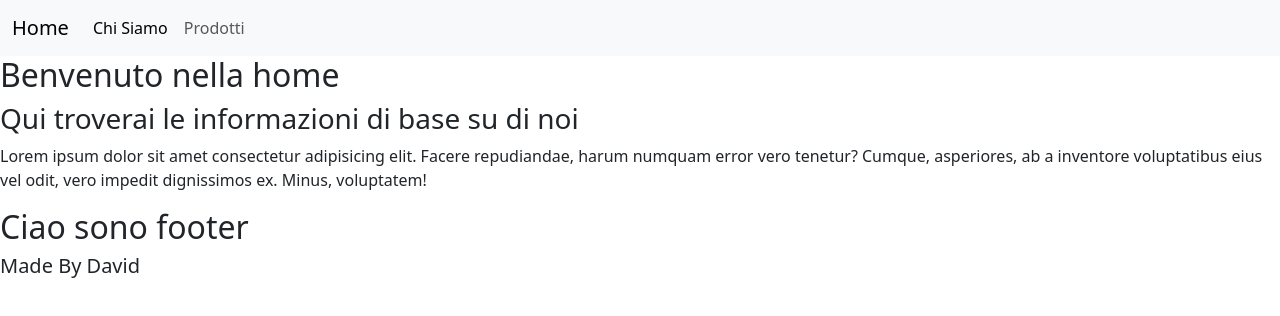
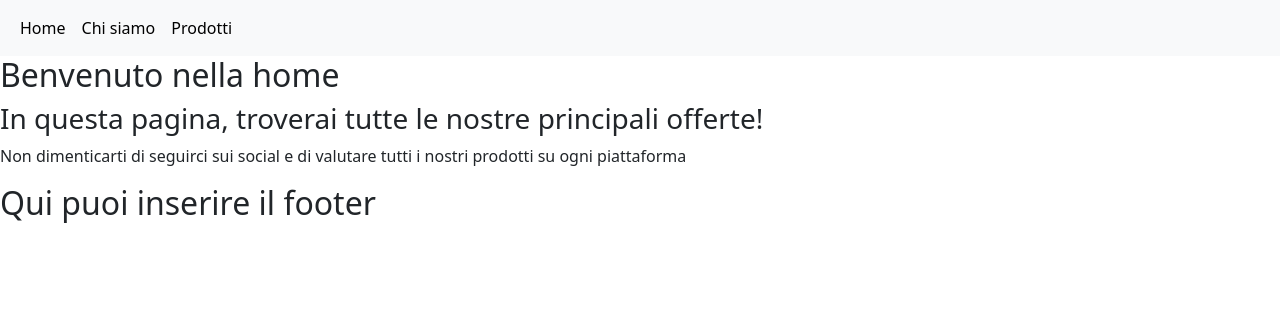
Before and after one commit to DavidZarfati/react-router, a React (Vite) app: page / in a window 1280 px wide. Shown: the top 316 px of the page. Built offline with nearby package versions, Linux system fonts and the light colour scheme.

Commit message:
miglioramento Navbar

```diff
--- a/src/components/Footer.jsx
+++ b/src/components/Footer.jsx
@@ -1,8 +1,7 @@
 export default function Footer() {
     return (
         <>
-            <h2>Ciao sono footer</h2>
-            <h5>Made By David</h5>
+            <h2>Qui puoi inserire il footer</h2>
         </>
     )
 }
--- a/src/components/Header.jsx
+++ b/src/components/Header.jsx
@@ -16,29 +16,21 @@ export default function Header() {
 
     return (
         <header>
-            {/* <ul>
-                {navLinks.map((link, index) => (
-                    <li key={index}>
-                        <a href={link.path}> {link.title}</a>
-                    </li>
-                ))}
-            </ul> */}
             <nav className="navbar navbar-expand-lg bg-body-tertiary">
                 <div className="container-fluid">
-                    <a className="navbar-brand" href="/">Home</a>
                     <button className="navbar-toggler" type="button" data-bs-toggle="collapse" data-bs-target="#navbarSupportedContent" aria-controls="navbarSupportedContent" aria-expanded="false" aria-label="Toggle navigation">
                         <span className="navbar-toggler-icon"></span>
                     </button>
                     <div className="collapse navbar-collapse" id="navbarSupportedContent">
                         <ul className="navbar-nav me-auto mb-2 mb-lg-0">
-                            <li className="nav-item">
-                                <a className="nav-link active" aria-current="page" href="/chi-siamo">Chi Siamo</a>
-                            </li>
-                            <li className="nav-item">
-                                <a className="nav-link" href="/prodotti">Prodotti</a>
-                            </li>
+                            {navLinks.map((link, index) => (
+                                <li key={index} className="nav-item">
+                                    <a className="nav-link active" aria-current="page" href={link.path}>{link.title}</a>
+                                </li>
+                            ))}
                         </ul>
                     </div>
+
                 </div>
             </nav>
         </header>
--- a/src/pages/Home.jsx
+++ b/src/pages/Home.jsx
@@ -3,8 +3,8 @@ export default function Home() {
     return (
         <>
             <h2>Benvenuto nella home</h2>
-            <h3>Qui troverai le informazioni di base su di noi</h3>
-            <p>Lorem ipsum dolor sit amet consectetur adipisicing elit. Facere repudiandae, harum numquam error vero tenetur? Cumque, asperiores, ab a inventore voluptatibus eius vel odit, vero impedit dignissimos ex. Minus, voluptatem!</p>
+            <h3>In questa pagina, troverai tutte le nostre principali offerte!</h3>
+            <p>Non dimenticarti di seguirci sui social e di valutare tutti i nostri prodotti su ogni piattaforma</p>
         </>
 
     )
```
